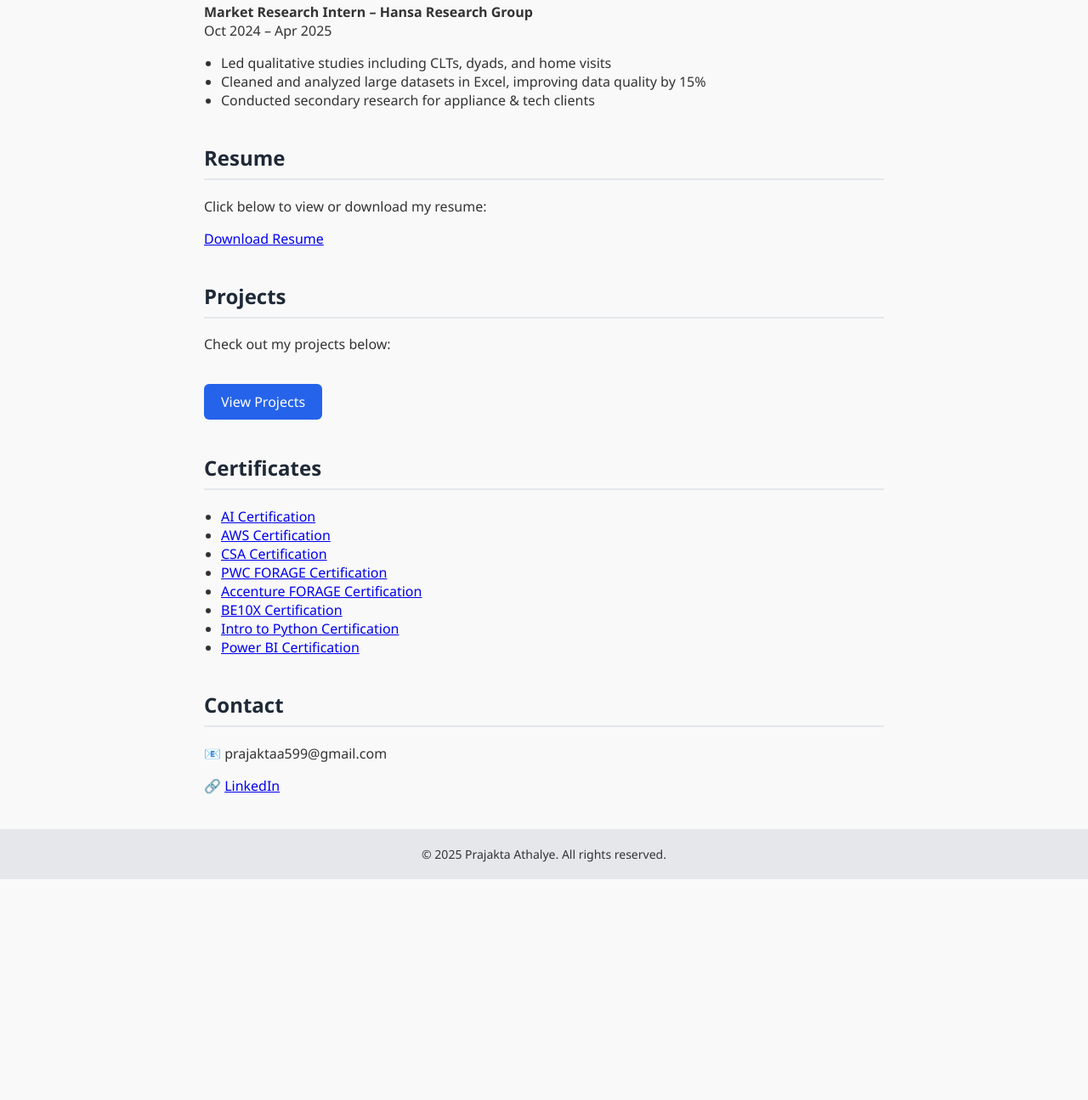
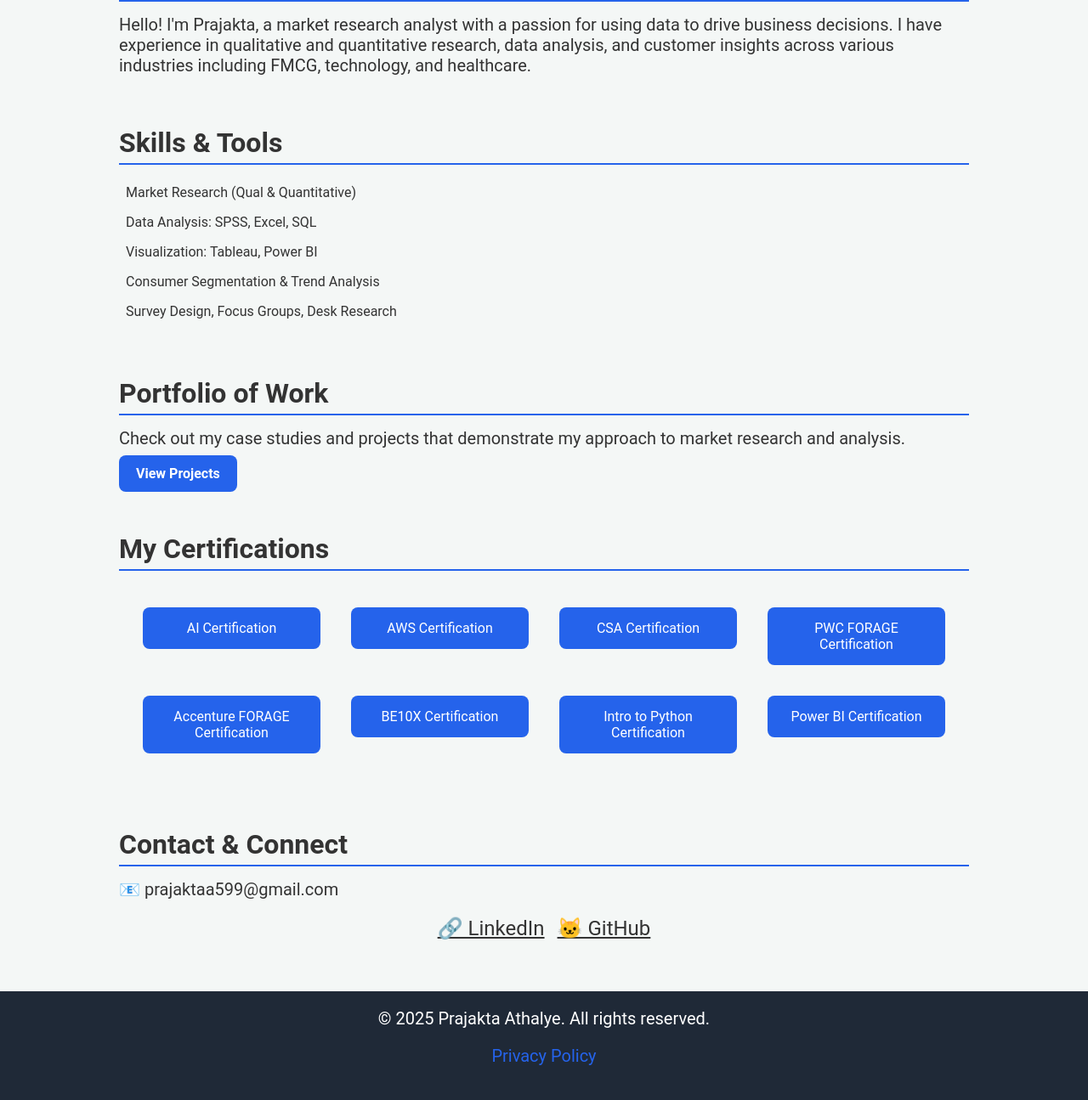
Before and after one commit to prajaktathalye/prajaktathalye.github.io, a plain HTML site: page index.html in a window 1280 px wide. Shown: the part 903-2198 px from the top of the page at 85% size. Before the commit the page ends 1938 px from the top, so only its background shows below. Drawn offline with Linux system fonts and the light colour scheme.

Commit message:
Update index.html

```diff
--- a/index.html
+++ b/index.html
@@ -5,67 +5,156 @@
   <meta name="viewport" content="width=device-width, initial-scale=1.0"/>
   <title>Prajakta Athalye | Market Research Analyst</title>
   <style>
-    body {
-      font-family: 'Segoe UI', sans-serif;
+    /* Resetting default browser styles */
+    * {
       margin: 0;
       padding: 0;
-      background: #f9f9f9;
+      box-sizing: border-box;
+    }
+
+    /* Body and general layout */
+    body {
+      font-family: 'Roboto', sans-serif;
+      background: #f4f7f6;
       color: #333;
     }
-    header {
-      background: #1f2937;
-      color: white;
-      padding: 40px 20px;
+
+    /* Hero section with background image and overlay */
+    .hero {
+      height: 100vh;
+      background: url('your-hero-image.jpg') no-repeat center center/cover;
+      position: relative;
+      color: #fff;
+      display: flex;
+      justify-content: center;
+      align-items: center;
       text-align: center;
     }
-    header img {
-      width: 150px;
-      height: 150px;
-      border-radius: 50%;
+
+    .hero-overlay {
+      position: absolute;
+      top: 0;
+      left: 0;
+      width: 100%;
+      height: 100%;
+      background: rgba(0, 0, 0, 0.4);
     }
+
+    .hero-content {
+      position: relative;
+      z-index: 1;
+    }
+
+    h1 {
+      font-size: 3rem;
+      margin-bottom: 10px;
+      letter-spacing: 2px;
+    }
+
+    p {
+      font-size: 1.25rem;
+      margin-bottom: 20px;
+    }
+
+    .btn {
+      background-color: #2563eb;
+      color: white;
+      padding: 12px 20px;
+      border-radius: 8px;
+      text-decoration: none;
+      font-weight: bold;
+      transition: background-color 0.3s ease;
+    }
+
+    .btn:hover {
+      background-color: #1e40af;
+    }
+
+    /* Section titles */
+    section h2 {
+      font-size: 2rem;
+      margin-bottom: 15px;
+      border-bottom: 2px solid #2563eb;
+      padding-bottom: 5px;
+    }
+
+    /* General content section styles */
     section {
-      max-width: 800px;
-      margin: 40px auto;
-      padding: 0 20px;
+      margin: 60px 20px;
+      max-width: 1000px;
+      margin-left: auto;
+      margin-right: auto;
     }
-    h2 {
-      color: #1f2937;
-      border-bottom: 2px solid #e5e7eb;
-      padding-bottom: 8px;
+
+    ul {
+      list-style: none;
+      padding-left: 0;
     }
-    ul {
-      padding-left: 20px;
+
+    li {
+      padding: 8px;
     }
-    .btn {
-      display: inline-block;
+
+    /* Certificates section */
+    .certificates ul {
+      display: grid;
+      grid-template-columns: repeat(auto-fill, minmax(200px, 1fr));
+      gap: 20px;
+      padding: 20px;
+    }
+
+    .certificates a {
+      display: block;
+      padding: 15px;
+      background-color: #2563eb;
+      color: white;
+      border-radius: 8px;
+      text-align: center;
+      text-decoration: none;
+      transition: background-color 0.3s ease;
+    }
+
+    .certificates a:hover {
+      background-color: #1e40af;
+    }
+
+    /* Footer */
+    footer {
+      background-color: #1f2937;
+      color: white;
+      padding: 20px;
+      text-align: center;
+    }
+
+    footer a {
+      color: #2563eb;
+      text-decoration: none;
+      transition: color 0.3s ease;
+    }
+
+    footer a:hover {
+      color: white;
+    }
+
+    /* Social media icons */
+    .social-icons {
+      display: flex;
+      justify-content: center;
+      gap: 15px;
       margin-top: 20px;
-      padding: 10px 20px;
-      background: #2563eb;
-      color: white;
-      text-decoration: none;
-      border-radius: 6px;
     }
-    footer {
-      text-align: center;
-      padding: 20px;
-      background: #e5e7eb;
-      font-size: 14px;
+
+    .social-icons a {
+      font-size: 24px;
+      color: #333;
+      transition: color 0.3s ease;
     }
-  </style>
-</head>
-<body>
 
-  <header>
-    <img src="Prajakta Athalye blazer photo .jpg">
-    <h1>Prajakta Athalye</h1>
-    <p>Aspiring Market & Consumer Insights Analyst</p>
-  </header>
+    .social-icons a:hover {
+      color: #2563eb;
+    }
 
-  <section>
-    <h2>About Me</h2>
-    <p>Hi! I'm Prajakta, a business analytics graduate with hands-on experience in qualitative and quantitative market research, data analysis, and consumer insights. Passionate about uncovering trends and helping brands make smarter decisions.</p>
-  </section>
-
+    /* Scroll animation */
     .fade-in-section {
       opacity: 0;
       transform: translateY(40px);
@@ -76,45 +165,72 @@
       opacity: 1;
       transform: none;
     }
+  </style>
+  <script>
+    // Scroll animation logic
+    document.addEventListener("DOMContentLoaded", function () {
+      const sections = document.querySelectorAll(".fade-in-section");
 
+      const inView = (el) => {
+        const rect = el.getBoundingClientRect();
+        return rect.top < window.innerHeight && rect.bottom >= 0;
+      };
 
-  <section>
-    <h2>Skills</h2>
+      const onScroll = () => {
+        sections.forEach((section) => {
+          if (inView(section)) {
+            section.classList.add("visible");
+          }
+        });
+      };
+
+      window.addEventListener("scroll", onScroll);
+      onScroll(); // Trigger scroll event for initial load
+    });
+  </script>
+</head>
+<body>
+
+  <!-- Hero Section -->
+  <div class="hero">
+    <div class="hero-overlay"></div>
+    <div class="hero-content">
+      <h1>Market Research Analyst</h1>
+      <p>Transforming data into actionable strategies for businesses</p>
+      <a href="#work" class="btn">Explore My Work</a>
+    </div>
+  </div>
+
+  <!-- About Me Section -->
+  <section class="fade-in-section">
+    <h2>About Me</h2>
+    <p>Hello! I'm Prajakta, a market research analyst with a passion for using data to drive business decisions. I have experience in qualitative and quantitative research, data analysis, and customer insights across various industries including FMCG, technology, and healthcare.</p>
+  </section>
+
+  <!-- Skills Section -->
+  <section class="fade-in-section">
+    <h2>Skills & Tools</h2>
     <ul>
-      <li>Market Research (Qual & Quant)</li>
-      <li>Data Analysis: Excel, SPSS, SQL</li>
-      <li>Visualization: Power BI, Tableau</li>
-      <li>Survey Design, Desk Research</li>
-      <li>Report Writing & Presentation</li>
+      <li>Market Research (Qual & Quantitative)</li>
+      <li>Data Analysis: SPSS, Excel, SQL</li>
+      <li>Visualization: Tableau, Power BI</li>
+      <li>Consumer Segmentation & Trend Analysis</li>
+      <li>Survey Design, Focus Groups, Desk Research</li>
     </ul>
   </section>
 
-  <section>
-    <h2>Experience</h2>
-    <p><strong>Market Research Intern – Hansa Research Group</strong><br>Oct 2024 – Apr 2025</p>
-    <ul>
-      <li>Led qualitative studies including CLTs, dyads, and home visits</li>
-      <li>Cleaned and analyzed large datasets in Excel, improving data quality by 15%</li>
-      <li>Conducted secondary research for appliance & tech clients</li>
-    </ul>
-  </section>
-
-  <section>
-    <h2>Resume</h2>
-    <p>Click below to view or download my resume:</p>
-    <a href="https://github.com/prajaktathalye/prajaktathalye.github.io/blob/033b9cbb3c10c9eaa8be98b535457a5aeaae7b7c/Prajakta_Athalye_Resume.pdf">Download Resume</a>
-  </section>
-
-  <section>
-    <h2>Projects</h2>
-    <p>Check out my projects below:</p>
+  <!-- Portfolio/Projects Section -->
+  <section id="work" class="fade-in-section">
+    <h2>Portfolio of Work</h2>
+    <p>Check out my case studies and projects that demonstrate my approach to market research and analysis.</p>
     <a href="projects.html" class="btn">View Projects</a>
   </section>
 
-  <section>
-    <h2>Certificates</h2>
+  <!-- Certificates Section -->
+  <section class="certificates fade-in-section">
+    <h2>My Certifications</h2>
     <ul>
-      <li><a href="cert_AI.pdf.pdf">AI Certification</a></li>
+      <li><a href="cert_AI.pdf.pdf" target="_blank">AI Certification</a></li>
       <li><a href="cert_AWS.pdf.pdf" target="_blank">AWS Certification</a></li>
       <li><a href="cert_CSA.pdf.pdf" target="_blank">CSA Certification</a></li>
       <li><a href="cert_PWC.pdf.pdf" target="_blank">PWC FORAGE Certification</a></li>
@@ -122,18 +238,23 @@
       <li><a href="cert_be10x.pdf.pdf" target="_blank">BE10X Certification</a></li>
       <li><a href="cert_intro_to_python.pdf.pdf" target="_blank">Intro to Python Certification</a></li>
       <li><a href="cert_powerbi.pdf.pdf" target="_blank">Power BI Certification</a></li>
-      <!-- Add more certificates as needed -->
     </ul>
   </section>
 
-  <section>
-    <h2>Contact</h2>
+  <!-- Social Media & Contact Section -->
+  <section class="fade-in-section">
+    <h2>Contact & Connect</h2>
     <p>📧 prajaktaa599@gmail.com</p>
-    <p>🔗 <a href="https://linkedin.com/in/prajaktaathalye" target="_blank">LinkedIn</a></p>
+    <div class="social-icons">
+      <a href="https://linkedin.com/in/prajaktaathalye" target="_blank">🔗 LinkedIn</a>
+      <a href="https://github.com/prajaktathalye" target="_blank">🐱 GitHub</a>
+    </div>
   </section>
 
+  <!-- Footer -->
   <footer>
-    © 2025 Prajakta Athalye. All rights reserved.
+    <p>© 2025 Prajakta Athalye. All rights reserved.</p>
+    <p><a href="privacy-policy.html">Privacy Policy</a></p>
   </footer>
 
 </body>
```
Lines whose indentation alone changed are shown as unchanged.
